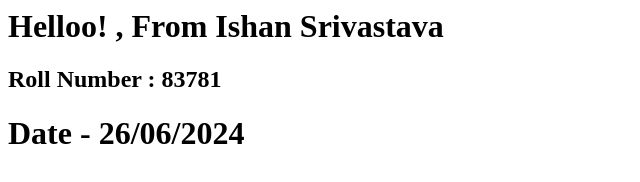
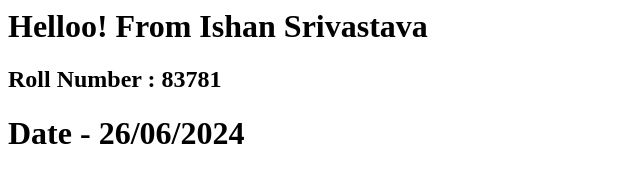
Before and after one commit to IshanSrivastava01/Ishan_83781, a plain HTML site: page index.html in a window 1280 px wide. Shown: the whole page, without its empty margins (0-640 px from the left). Drawn offline with Linux system fonts and the light colour scheme.

Commit message:
commtit in index

```diff
--- a/index.html
+++ b/index.html
@@ -1,4 +1,4 @@
-<h1> Helloo! , From Ishan Srivastava</h1>
+<h1> Helloo! From Ishan Srivastava</h1>
 
 <h2>Roll Number : 83781 </h2>
 
```
